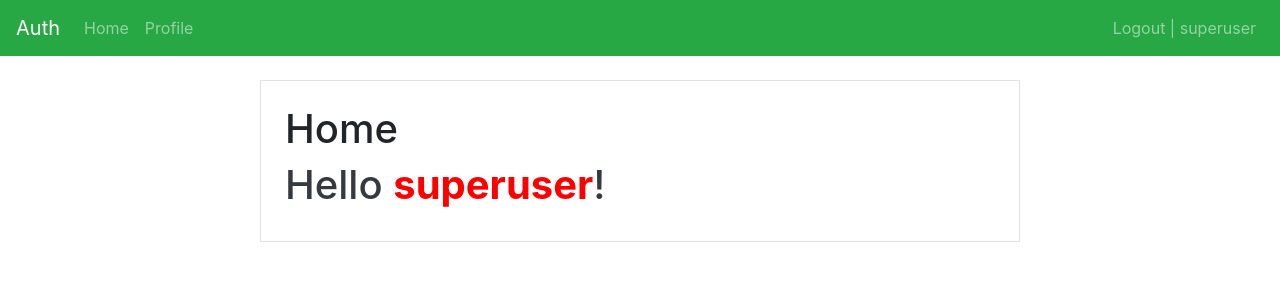
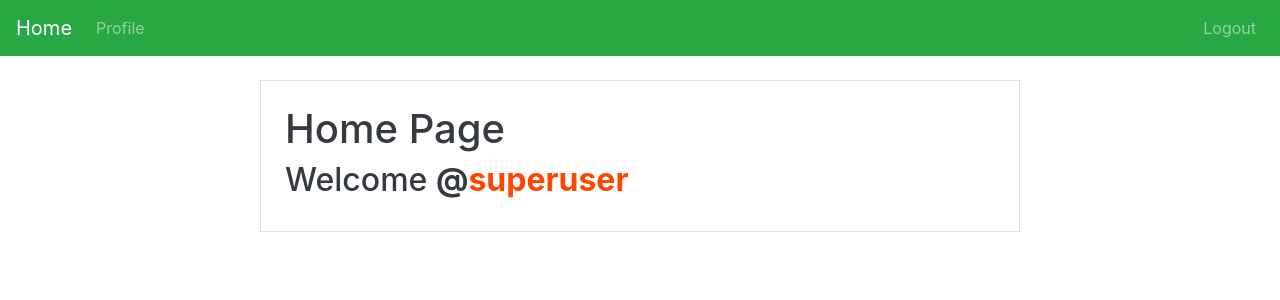
Before and after one commit to siyam04/ODLRS_v.2, a Django app: page / in a window 1280 px wide. Shown: the top 300 px of the page. Run offline with Django 3.2, Linux system fonts and the light colour scheme; a user stored in the database is signed in; some libraries are stand-ins or nearby versions.

Commit message:
templates updated...

```diff
--- a/custom_users/admin.py
+++ b/custom_users/admin.py
@@ -1,4 +1,5 @@
 from django.contrib import admin
+from django.contrib.sites.models import Site
 
 from .models import Profile
 
--- a/custom_users/signals.py
+++ b/custom_users/signals.py
@@ -13,8 +13,7 @@ from .models import Profile
 #
 # @receiver(post_save, sender=User)
 # def save_profile(sender, instance, **kwargs):
-#     # instance.profile.save()
-#     profile.save()
+#     instance.profile.save()
 
 
 @receiver(post_save, sender=User)
--- a/custom_users/urls.py
+++ b/custom_users/urls.py
@@ -9,7 +9,7 @@ app_name = 'custom_users'
 urlpatterns = [
 
     # path('registration/', registration, name='registration'),
-    path('me/', profile, name='profile'),
+    path('profile/', profile, name='profile'),
 
     # path('login/', auth_views.LoginView.as_view(template_name='accounts/login.html'), name='login'),
     # path('logout/', auth_views.LogoutView.as_view(template_name='accounts/logout.html'), name='logout'),
--- a/source/settings.py
+++ b/source/settings.py
@@ -51,6 +51,9 @@ INSTALLED_APPS = [
 
     # Google Auth API
     'allauth.socialaccount.providers.google',
+    # 'allauth.socialaccount.providers.facebook',
+    # 'allauth.socialaccount.providers.github',
+
 ]
 
 MIDDLEWARE = [
@@ -68,7 +71,7 @@ ROOT_URLCONF = 'source.urls'
 TEMPLATES = [
     {
         'BACKEND': 'django.template.backends.django.DjangoTemplates',
-        'DIRS': ['templates'],
+        'DIRS': ['templates', os.path.join(BASE_DIR, 'templates', 'allauth')],
         'APP_DIRS': True,
         'OPTIONS': {
             'context_processors': [
--- a/templates/base.html
+++ b/templates/base.html
@@ -1,4 +1,6 @@
+{% load staticfiles %}
 {% load socialaccount %}
+
 <!doctype html>
 <html lang="en">
   <head>
@@ -7,39 +9,55 @@
     <meta name="viewport" content="width=device-width, initial-scale=1, shrink-to-fit=no">
 
     <!-- Bootstrap CSS -->
-    <link rel="stylesheet" href="https://maxcdn.bootstrapcdn.com/bootstrap/4.0.0/css/bootstrap.min.css" integrity="sha384-Gn5384xqQ1aoWXA+058RXPxPg6fy4IWvTNh0E263XmFcJlSAwiGgFAW/dAiS6JXm" crossorigin="anonymous">
+    <link rel="stylesheet" href="https://maxcdn.bootstrapcdn.com/bootstrap/4.0.0/css/bootstrap.min.css"
+          integrity="sha384-Gn5384xqQ1aoWXA+058RXPxPg6fy4IWvTNh0E263XmFcJlSAwiGgFAW/dAiS6JXm" crossorigin="anonymous">
+    <link rel="stylesheet" type="text/css" href="#">
+    <link rel="stylesheet" type="text/css" href="#">
+    <link rel="stylesheet" type="text/css" href="#">
 
-    <title>AUTHENTICATION PRACTICES</title>
-{#      <title>{% block title %}{% endblock %}</title>#}
+    <!-- Optional JavaScript -->
+    <!-- jQuery first, then Popper.js, then Bootstrap JS -->
+    <script src="https://code.jquery.com/jquery-3.2.1.slim.min.js"
+            integrity="sha384-KJ3o2DKtIkvYIK3UENzmM7KCkRr/rE9/Qpg6aAZGJwFDMVNA/GpGFF93hXpG5KkN"
+            crossorigin="anonymous"></script>
+    <script src="https://cdnjs.cloudflare.com/ajax/libs/popper.js/1.12.9/umd/popper.min.js"
+            integrity="sha384-ApNbgh9B+Y1QKtv3Rn7W3mgPxhU9K/ScQsAP7hUibX39j7fakFPskvXusvfa0b4Q"
+            crossorigin="anonymous"></script>
+    <script src="https://maxcdn.bootstrapcdn.com/bootstrap/4.0.0/js/bootstrap.min.js"
+            integrity="sha384-JZR6Spejh4U02d8jOt6vLEHfe/JQGiRRSQQxSfFWpi1MquVdAyjUar5+76PVCmYl"
+            crossorigin="anonymous"></script>
+
+    <title>{% block title %}{% endblock %}</title>
   </head>
+
   <body>
+    <nav class="navbar navbar-expand-lg navbar-dark bg-success">
 
-    <nav class="navbar navbar-expand-lg navbar-dark bg-success">
-        <a class="navbar-brand" href="{% url 'home' %}">Auth</a>
+        <a class="navbar-brand" href="{% url 'home' %}">Home</a>
         <button class="navbar-toggler" type="button" data-toggle="collapse" data-target="#navbarNavAltMarkup"
             aria-controls="navbarNavAltMarkup" aria-expanded="false" aria-label="Toggle navigation">
             <span class="navbar-toggler-icon"></span>
         </button>
+
         <div class="collapse navbar-collapse" id="navbarNavAltMarkup">
             <div class="navbar-nav">
-                <a class="nav-item nav-link" href="{% url 'home' %}">Home <span class="sr-only">(current)</span></a>
+
                 {% if request.user.is_authenticated %}
                     <a class="nav-item nav-link" href="{% url 'custom_users:profile' %}">Profile</a>
-{#                    <h2>Profile</h2>#}
+                {% endif %}
+
+            </div>
+
+            <div class="navbar-nav ml-auto">
+                {% if request.user.is_authenticated %}
+                    <a class="nav-item nav-link" href="{% url 'account_logout' %}">Logout</a>
+                {% else %}
+                    <a class="nav-item nav-link" href="{% url 'account_login' %}">Login</a>
+                    <a class="nav-item nav-link" href="{% url 'account_signup' %}">Signup</a>
+                    <a class="nav-item nav-link" href="{% provider_login_url 'google' %}">Login with Google</a>
                 {% endif %}
             </div>
-            <div class="navbar-nav ml-auto">
-                {% if request.user.is_authenticated %}
-                    <!-- allauth built-in API -->
-                <a class="nav-item nav-link" href="{% url 'account_logout' %}">Logout | {{ user.username }}</a>
-                {% else %}
-                    <!-- allauth built-in API -->
-                    <a class="nav-item nav-link" href="{% url 'account_login' %}">Login</a>
-                    <a class="nav-item nav-link" href="{% url 'account_signup' %}">Register</a>
-                    <!-- Google API -->
-                    <a class="nav-item nav-link" href="{% provider_login_url 'google' %}">Login with Gmail</a>
-                {% endif %}
-            </div>
+
         </div>
     </nav>
 
@@ -50,14 +68,10 @@
                 {% block content %}
 
                 {% endblock content %}
+
             </div>
         </div>
     </div>
 
-    <!-- Optional JavaScript -->
-    <!-- jQuery first, then Popper.js, then Bootstrap JS -->
-    <script src="https://code.jquery.com/jquery-3.2.1.slim.min.js" integrity="sha384-KJ3o2DKtIkvYIK3UENzmM7KCkRr/rE9/Qpg6aAZGJwFDMVNA/GpGFF93hXpG5KkN" crossorigin="anonymous"></script>
-    <script src="https://cdnjs.cloudflare.com/ajax/libs/popper.js/1.12.9/umd/popper.min.js" integrity="sha384-ApNbgh9B+Y1QKtv3Rn7W3mgPxhU9K/ScQsAP7hUibX39j7fakFPskvXusvfa0b4Q" crossorigin="anonymous"></script>
-    <script src="https://maxcdn.bootstrapcdn.com/bootstrap/4.0.0/js/bootstrap.min.js" integrity="sha384-JZR6Spejh4U02d8jOt6vLEHfe/JQGiRRSQQxSfFWpi1MquVdAyjUar5+76PVCmYl" crossorigin="anonymous"></script>
   </body>
 </html>
--- a/templates/home.html
+++ b/templates/home.html
@@ -1,19 +1,13 @@
 {% extends 'base.html' %}
-{% load socialaccount %}
-
 
 {% block content %}
 
-    <h1>Home</h1>
+    <div class="welcome text-dark">
+        <h1>Home Page</h1>
 
-    {% if request.user.is_authenticated %}
-        <div class="welcome text-dark">
-            <h1>Hello <b style="color: red">{{ user.username }}</b>!</h1>
-        </div>
-    {% else %}
-        <div class="welcome text-dark">
-            <h2>You are Not LoggedInn</h2>
-        </div>
-    {% endif %}
+        {% if user.is_authenticated %}
+            <h2>Welcome <b>@<a href="{% url 'custom_users:profile' %}" style="color: orangered">{{ user.username }}</a></b></h2>
+        {% endif %}
+    </div>
 
 {% endblock content %}
```
Also changed, not shown: custom_users/views.py (+20 -0 lines), templates/profile.html (+5 -8 lines), db.sqlite3.
